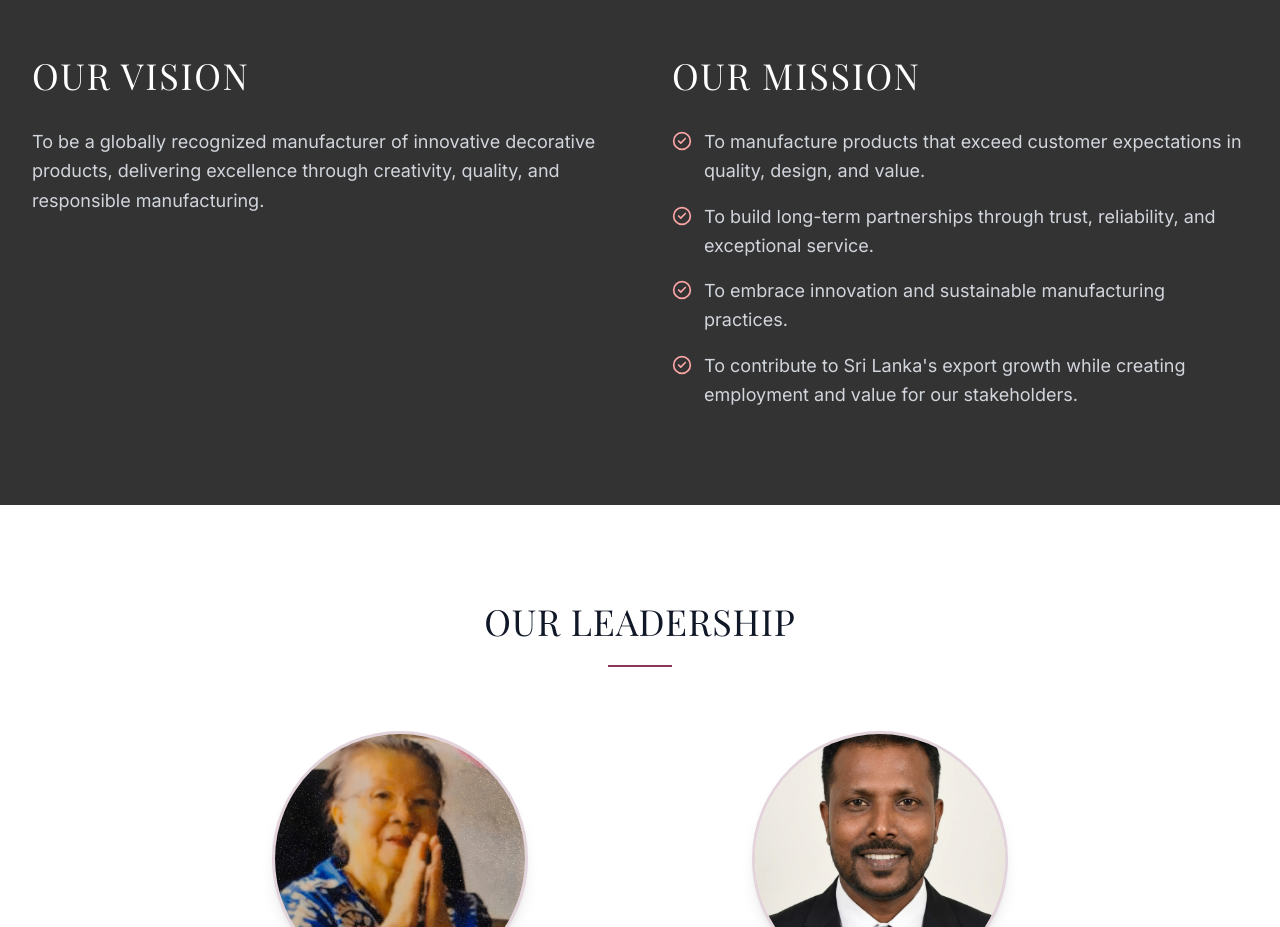
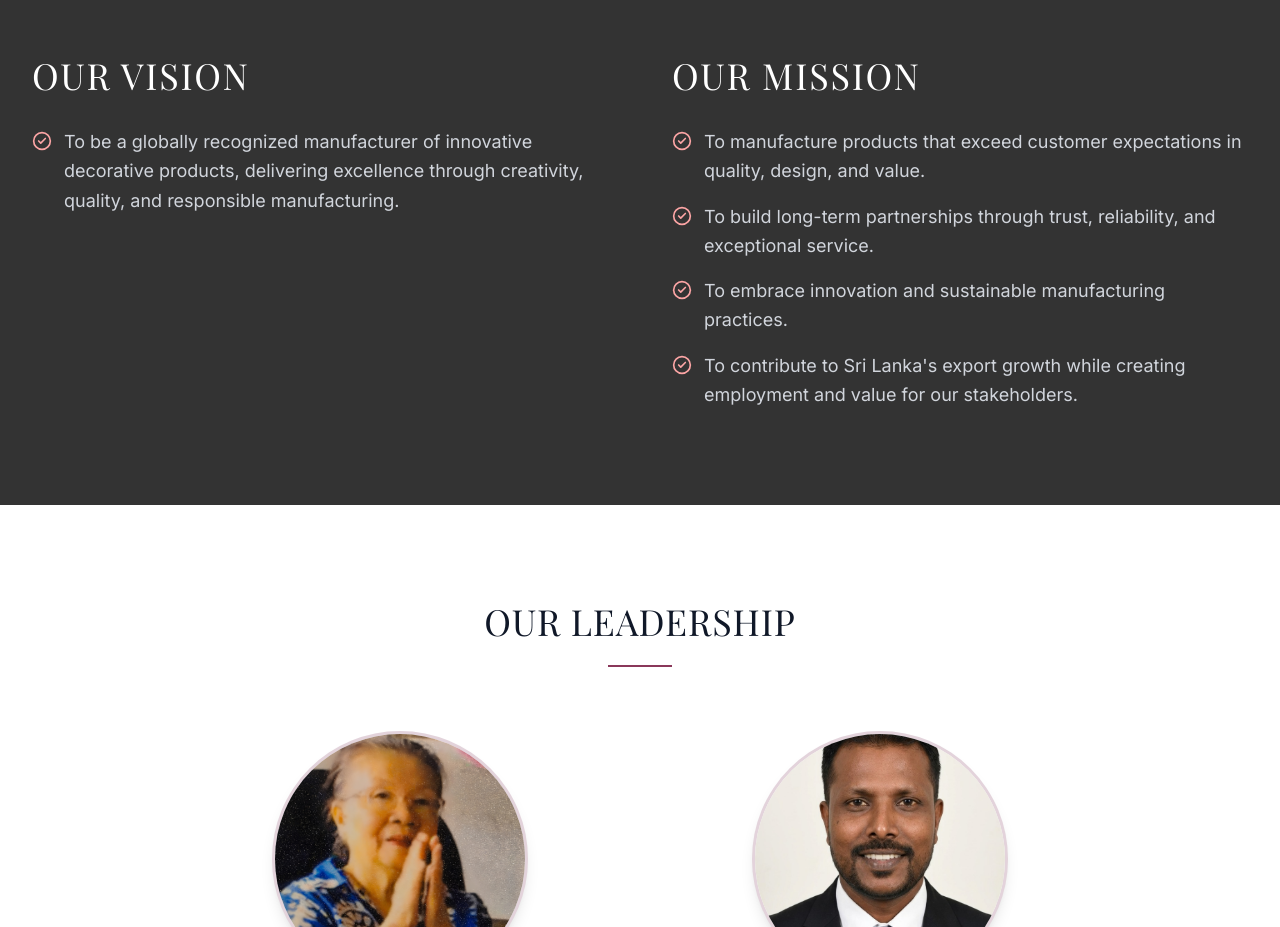
Before and after one commit to Deepatharshan/AMP_ceylon, a Next.js app in the folder frontend/: page /about in a window 1280 px wide. Shown: the part 980-1907 px from the top of the page. Built offline with nearby package versions, Linux system fonts and the light colour scheme; no server answers; the database is empty; a web font is replaced by a local one.

Commit message:
style: add checkmark icon to vision description

```diff
--- a/frontend/src/app/about/page.tsx
+++ b/frontend/src/app/about/page.tsx
@@ -80,9 +80,12 @@ export default function AboutPage() {
         >
           <motion.div variants={fadeUp}>
             <h2 className="font-playfair text-4xl mb-8 text-white uppercase tracking-wider">Our Vision</h2>
-            <p className="text-gray-300 text-lg leading-relaxed mt-6">
-              To be a globally recognized manufacturer of innovative decorative products, delivering excellence through creativity, quality, and responsible manufacturing.
-            </p>
+            <div className="flex items-start gap-3 mt-6">
+              <CheckCircle2 className="mt-1 flex-shrink-0 text-[#fca5a5]" size={20} />
+              <p className="text-gray-300 text-lg leading-relaxed">
+                To be a globally recognized manufacturer of innovative decorative products, delivering excellence through creativity, quality, and responsible manufacturing.
+              </p>
+            </div>
           </motion.div>
           <motion.div variants={fadeUp}>
             <h2 className="font-playfair text-4xl mb-8 text-white uppercase tracking-wider">Our Mission</h2>
```
